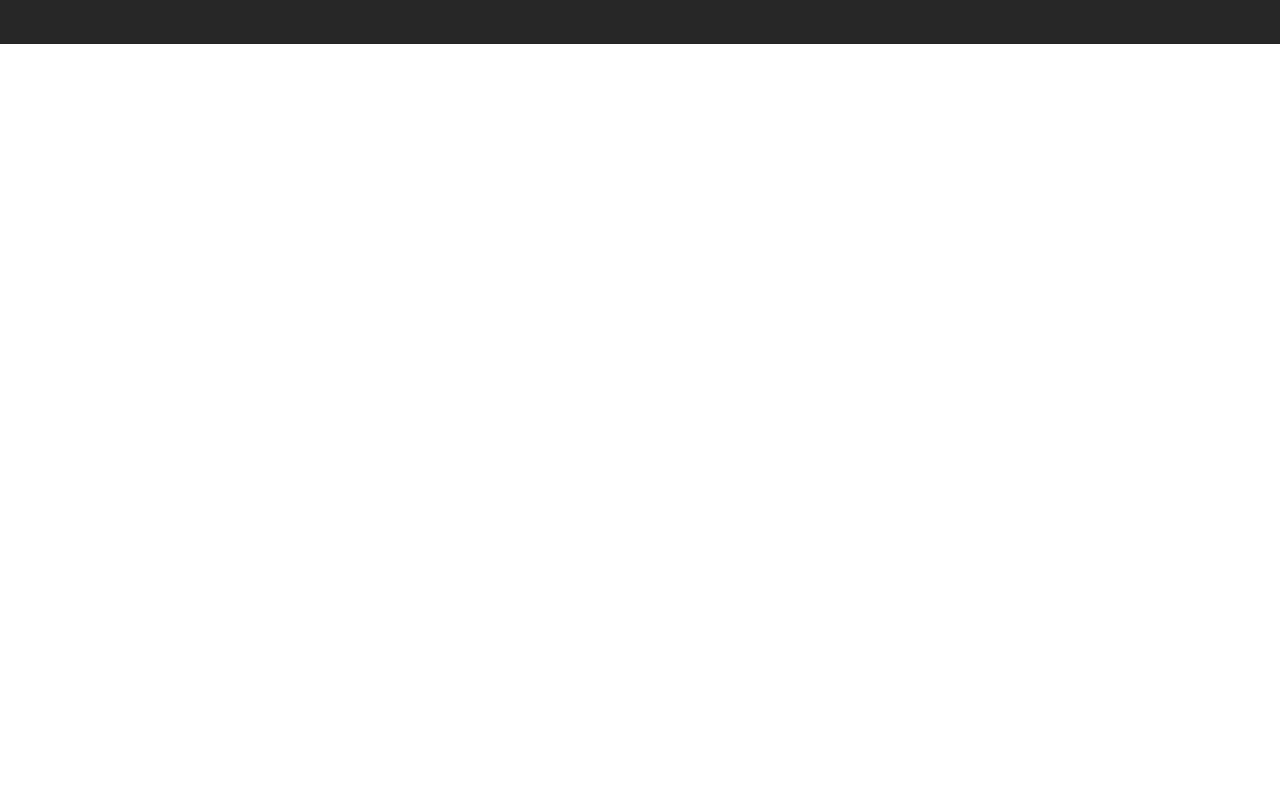
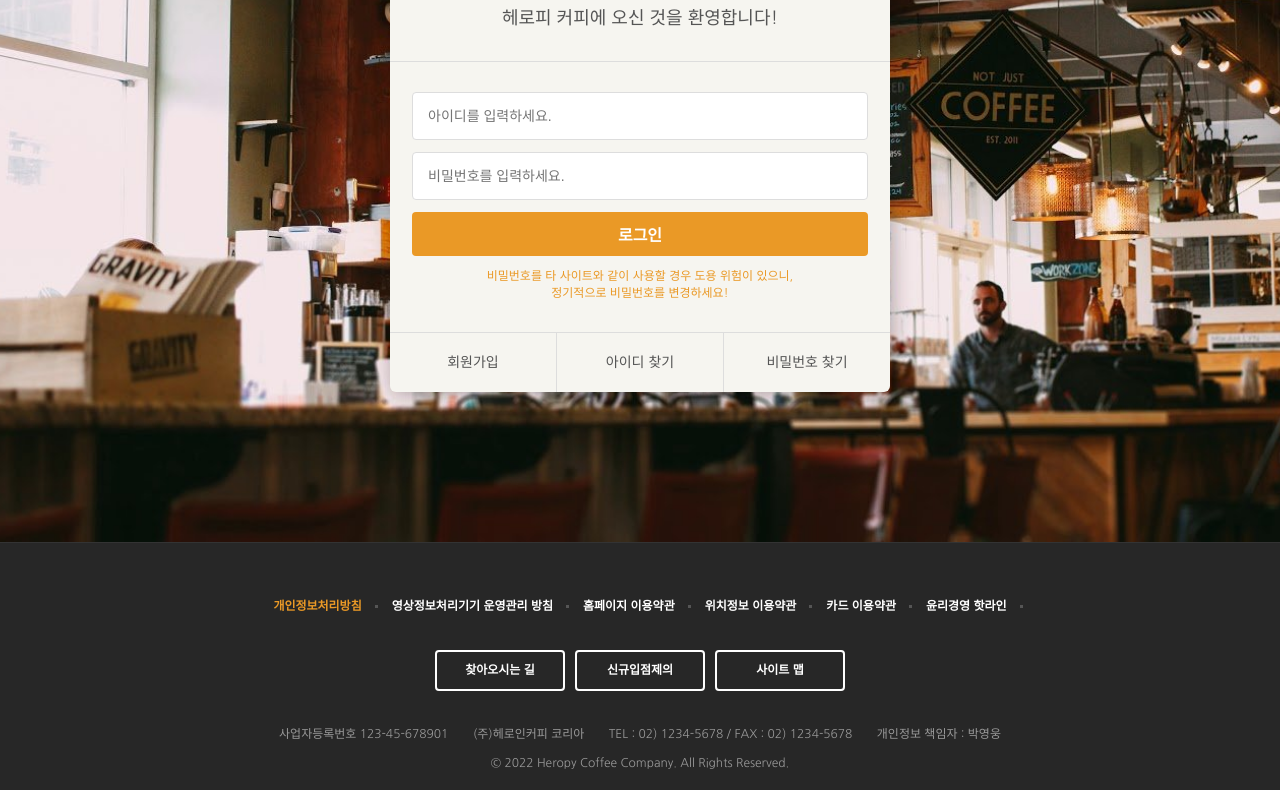
Before and after one commit to kvvivvic/heropy_coffee, a plain HTML site: page signin/index.html in a window 1280 px wide. Shown: the part 310-1100 px from the top of the page. Before the commit the page ends 800 px from the top, so only its background shows below. Drawn offline with nearby package versions, Linux system fonts and the light colour scheme.

Commit message:
로그인 섹션 추가

```diff
--- a/css/common.css
+++ b/css/common.css
@@ -69,6 +69,17 @@ a {
 .btn.btn--white:hover {
   color: #333;
   background-color: #fff;
+}
+.btn.btn--primary {
+  color: #fff;
+  background-color: #ea9926;
+  border: none;
+}
+.btn.btn--primary:hover {
+  background-color: #cc8823;
+}
+.btn.block {
+  width:100%;
 }
 /* BACK TO POSITION */
 .back-to-position {
@@ -229,7 +240,7 @@ header .main-menu .item .item__contents .contents__menu > ul > li ul li:hover {
 header .main-menu .item .item__contents .contents__texture {
   padding: 26px 0;
   font-size: 12px;
-  background-image: url("./images/main_menu_pattern.jpg");
+  background-image: url("../images/main_menu_pattern.jpg");
 }
 header .main-menu .item .item__contents .contents__texture h4 {
   color: #999;
--- a/css/signin.css
+++ b/css/signin.css
@@ -0,0 +1,68 @@
+.signin {
+  margin-top: 120px;
+  padding: 100px 0 150px;
+  background-image: url("../images/signin_bg.jpg");
+  background-attachment: fixed;
+  background-repeat: no-repeat;
+  background-position: center;
+  background-size: cover;
+}
+.signin h1 {
+  color: #FFF;
+  font-size: 30px;
+  font-weight: 700;
+  text-align: center;
+  margin-bottom: 24px;
+}
+.signin__card {
+  width: 500px;
+  margin: 0 auto;
+  border-radius: 6px;
+  background-color: #f6f5f0;
+  box-shadow: 2px 2px 20px rgba(0, 0, 0, .3);
+  color: #555;
+}
+.signin__card h2 {
+  padding: 30px;
+  font-size: 18px;
+  text-align: center;
+  border-bottom: 1px solid #ddd;
+}
+.signin__card form {
+  padding: 30px 22px;
+}
+.signin__card form input {
+  width: 100%;
+  margin-bottom: 12px;
+  padding: 15px;
+  border: 1px solid #ddd;
+  border-radius: 4px;
+  outline: none;
+  box-sizing: border-box;
+  font-size: 14px;
+}
+.signin__card form p {
+  margin-top: 12px;
+  font-size: 12px;
+  color: #ea9926;
+  text-align: center;
+}
+.signin__card .actions {
+  display: flex;
+  border-top: 1px solid #ddd;
+}
+.signin__card .actions a {
+  flex-grow: 1;
+  flex-basis: 0;
+  text-align: center;
+  padding: 20px;
+  color: #555;
+  font-size: 14px;
+  border-right: 1px solid#ddd;
+}
+.signin__card .actions a:hover {
+  text-decoration: underline;
+}
+.signin__card .actions a:last-child {
+  border-right: none;
+}
--- a/signin/index.html
+++ b/signin/index.html
@@ -1,5 +1,6 @@
 <!DOCTYPE html>
 <html lang="ko">
+
 <head>
   <meta charset="UTF-8">
   <meta http-equiv="X-UA-Compatible" content="IE=edge">
@@ -23,7 +24,9 @@
   <!-- Google APIs -->
   <link rel="preconnect" href="https://fonts.googleapis.com">
   <link rel="preconnect" href="https://fonts.gstatic.com" crossorigin>
-  <link href="https://fonts.googleapis.com/css2?family=Nanum+Gothic:wght@400;700&family=Orbitron&family=Roboto&display=swap" rel="stylesheet">
+  <link
+    href="https://fonts.googleapis.com/css2?family=Nanum+Gothic:wght@400;700&family=Orbitron&family=Roboto&display=swap"
+    rel="stylesheet">
   <link href="https://fonts.googleapis.com/css2?family=Material+Icons" rel="stylesheet">
   <!-- links -->
   <link rel="icon" href="../favicon.png">
@@ -31,16 +34,21 @@
   <link rel="stylesheet" href="../css/common.css">
   <link rel="stylesheet" href="../css/signin.css">
   <!-- swiper.js -->
-  <link
-  rel="stylesheet"
-  href="https://unpkg.com/swiper@8/swiper-bundle.min.css"/>
+  <link rel="stylesheet" href="https://unpkg.com/swiper@8/swiper-bundle.min.css" />
   <script src="https://unpkg.com/swiper@8/swiper-bundle.min.js"></script>
-  <script src="https://cdnjs.cloudflare.com/ajax/libs/gsap/3.10.4/gsap.min.js" integrity="sha512-VEBjfxWUOyzl0bAwh4gdLEaQyDYPvLrZql3pw1ifgb6fhEvZl9iDDehwHZ+dsMzA0Jfww8Xt7COSZuJ/slxc4Q==" crossorigin="anonymous" referrerpolicy="no-referrer"></script>
-  <script src="https://cdnjs.cloudflare.com/ajax/libs/gsap/3.10.4/ScrollToPlugin.min.js" integrity="sha512-lZACdYsy0W98dOcn+QRNHDxFuhm62lfs8qK5+wPp7X358CN3f+ml49HpnwzTiXFzETs4++fADePDI+L2zwlm7Q==" crossorigin="anonymous" referrerpolicy="no-referrer"></script>
-  <script src="https://cdnjs.cloudflare.com/ajax/libs/ScrollMagic/2.0.8/ScrollMagic.min.js" integrity="sha512-8E3KZoPoZCD+1dgfqhPbejQBnQfBXe8FuwL4z/c8sTrgeDMFEnoyTlH3obB4/fV+6Sg0a0XF+L/6xS4Xx1fUEg==" crossorigin="anonymous" referrerpolicy="no-referrer"></script>
+  <script src="https://cdnjs.cloudflare.com/ajax/libs/gsap/3.10.4/gsap.min.js"
+    integrity="sha512-VEBjfxWUOyzl0bAwh4gdLEaQyDYPvLrZql3pw1ifgb6fhEvZl9iDDehwHZ+dsMzA0Jfww8Xt7COSZuJ/slxc4Q=="
+    crossorigin="anonymous" referrerpolicy="no-referrer"></script>
+  <script src="https://cdnjs.cloudflare.com/ajax/libs/gsap/3.10.4/ScrollToPlugin.min.js"
+    integrity="sha512-lZACdYsy0W98dOcn+QRNHDxFuhm62lfs8qK5+wPp7X358CN3f+ml49HpnwzTiXFzETs4++fADePDI+L2zwlm7Q=="
+    crossorigin="anonymous" referrerpolicy="no-referrer"></script>
+  <script src="https://cdnjs.cloudflare.com/ajax/libs/ScrollMagic/2.0.8/ScrollMagic.min.js"
+    integrity="sha512-8E3KZoPoZCD+1dgfqhPbejQBnQfBXe8FuwL4z/c8sTrgeDMFEnoyTlH3obB4/fV+6Sg0a0XF+L/6xS4Xx1fUEg=="
+    crossorigin="anonymous" referrerpolicy="no-referrer"></script>
   <script defer src="../js/youtube.js"></script>
   <script defer src="../js/common.js"></script>
 </head>
+
 <body>
   <!-- header -->
   <header>
@@ -363,6 +371,27 @@
       </ul>
     </div>
   </header>
+  <!-- SIGN IN -->
+  <section class="signin">
+    <h1>로그인</h1>
+    <div class="signin__card">
+      <h2>헤로피 커피에 오신 것을 환영합니다!</h2>
+      <form>
+        <input type="text" placeholder="아이디를 입력하세요.">
+        <input type="passward" placeholder="비밀번호를 입력하세요.">
+        <button type="submit" class="btn btn--primary block">로그인</button>
+        <p>
+          비밀번호를 타 사이트와 같이 사용할 경우 도용 위험이 있으니,<br>
+          정기적으로 비밀번호를 변경하세요!
+        </p>
+      </form>
+      <div class="actions">
+        <a href="#">회원가입</a>
+        <a href="#">아이디 찾기</a>
+        <a href="#">비밀번호 찾기</a>
+      </div>
+    </div>
+  </section>
   <!-- FOOTER -->
   <footer>
     <div class="inner">
@@ -393,4 +422,5 @@
     </div>
   </footer>
 </body>
+
 </html>
```
Lines whose indentation alone changed are shown as unchanged.
